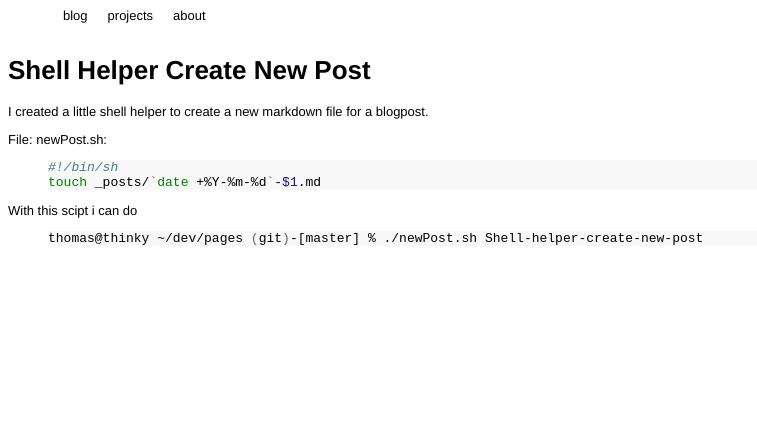
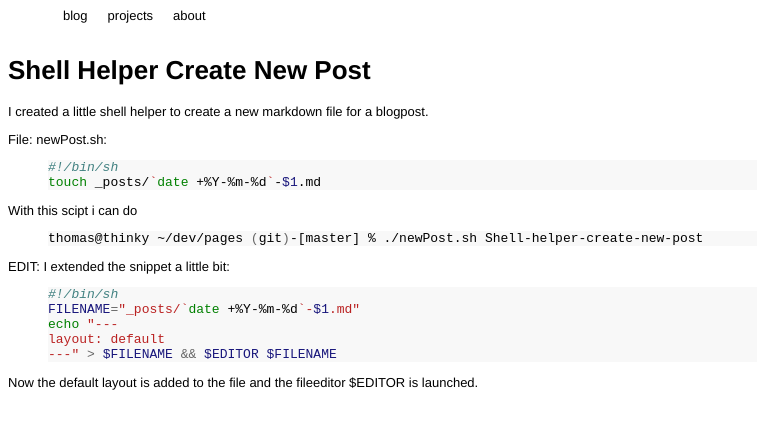
Before and after one commit to twaldecker/twaldecker.github.com, a Jekyll site: the page built from _posts/2012-06-12-Shell-helper-create-new-post.md, in a window 1280 px wide. Shown: the top 429 px of the page, without its empty margins (0-757 px from the left). Built offline with Jekyll 4.4.1, drawn with Linux system fonts in a browser that asks for light colours.

Commit message:
extended newPost description

```diff
--- a/_posts/2012-06-12-Shell-helper-create-new-post.md
+++ b/_posts/2012-06-12-Shell-helper-create-new-post.md
@@ -15,3 +15,14 @@ With this scipt i can do
 {% highlight sh %}
 thomas@thinky ~/dev/pages (git)-[master] % ./newPost.sh Shell-helper-create-new-post
 {% endhighlight %}
+
+EDIT:
+I extended the snippet a little bit:
+{% highlight sh %}
+#!/bin/sh
+FILENAME="_posts/`date +%Y-%m-%d`-$1.md"
+echo "---
+layout: default
+---" > $FILENAME && $EDITOR $FILENAME
+{% endhighlight %}
+Now the default layout is added to the file and the fileeditor $EDITOR is launched.
```
